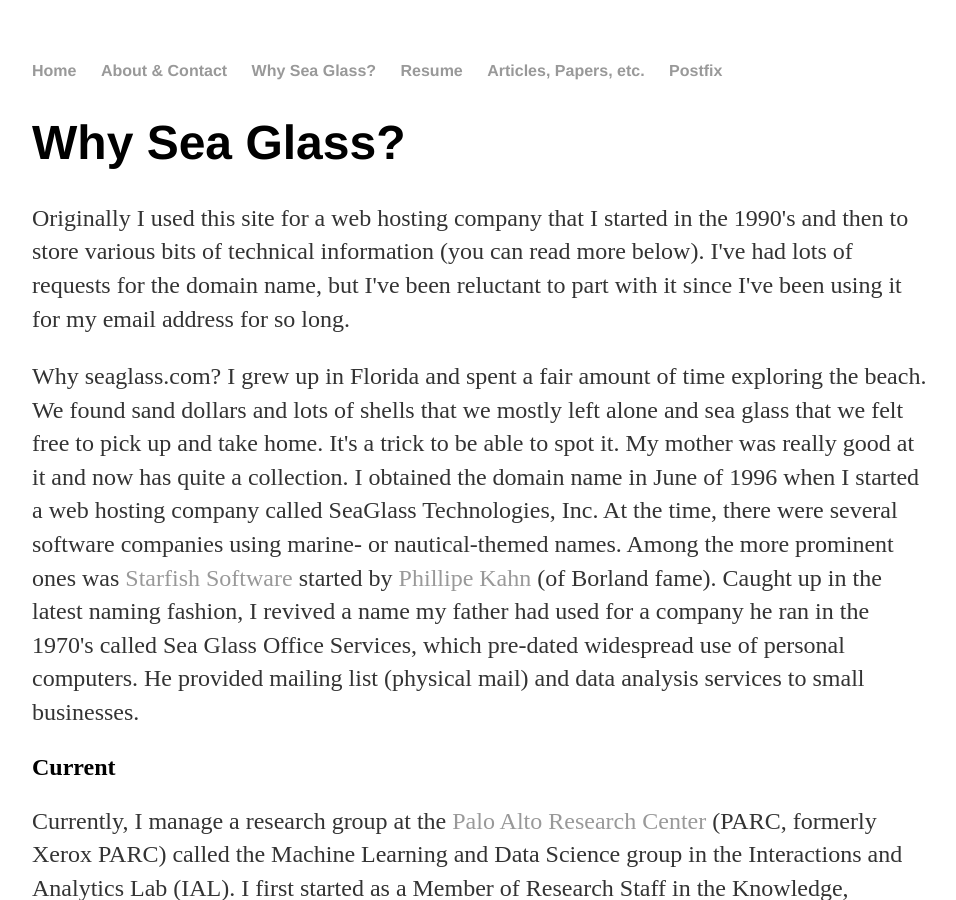
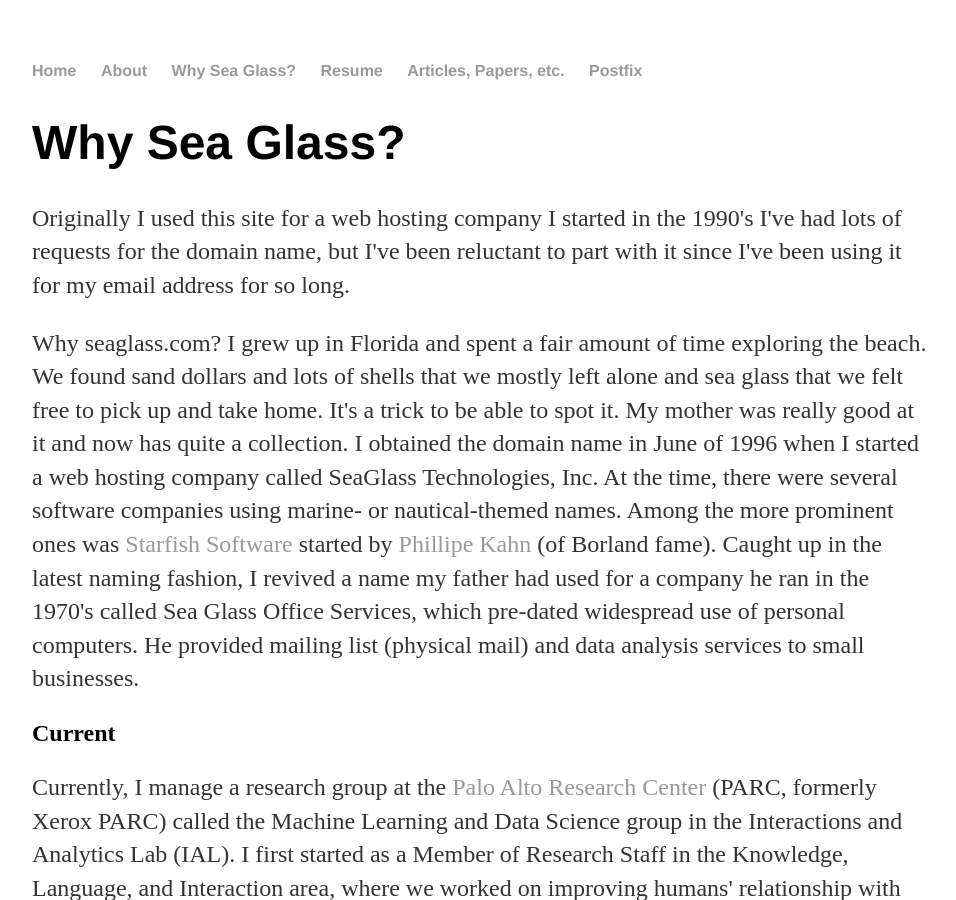
Before and after one commit to kdent/kdent.github.io, a Jekyll site: the page built from seaglass.html, in a window 1280 px wide and 900 px high. Shown: the whole window, without its empty margins (160-1116 px from the left). Built offline with Jekyll 4.4.1, drawn with Linux system fonts in a browser that asks for light colours.

Commit message:
progress

```diff
--- a/_layouts/default.html
+++ b/_layouts/default.html
@@ -9,7 +9,7 @@
         <nav>
             <ul>
                 <li><a href="/">Home</a></li>
-                <li><a href="/about.html">About &amp; Contact</a></li>
+                <li><a href="/about.html">About</a></li>
                 <li><a href="/seaglass.html">Why Sea Glass?</a></li>
                 <li><a href="/resume.html">Resume</a></li>
                 <li><a href="/writing.html">Articles, Papers, etc.</a></li>
--- a/seaglass.html
+++ b/seaglass.html
@@ -6,11 +6,9 @@ title: Kyle Dent Personal Website - About
 <h1>Why Sea Glass?</h1></div>
 
 <p>
-Originally I used this site for a web hosting company that I started in the
-1990's and then to store various bits of technical information (you can read
-more below). I've had lots of requests for the domain name, but I've been
-reluctant to part with it since I've been using it for my email address for so
-long.
+Originally I used this site for a web hosting company I started in the 1990's
+I've had lots of requests for the domain name, but I've been reluctant to part
+with it since I've been using it for my email address for so long.
 </p>
 
 <p>
```
Also changed, not shown: other parts of _layouts/default.html (+1 -1 lines).
